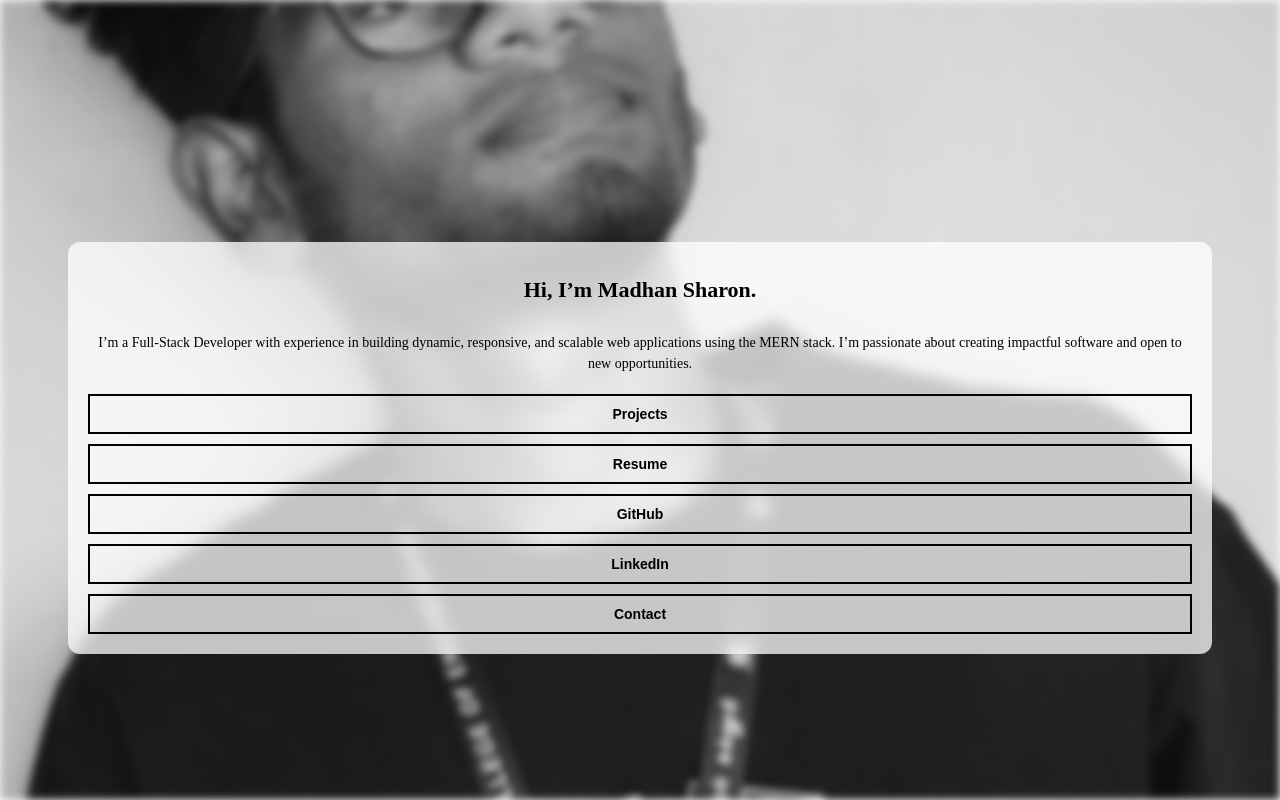
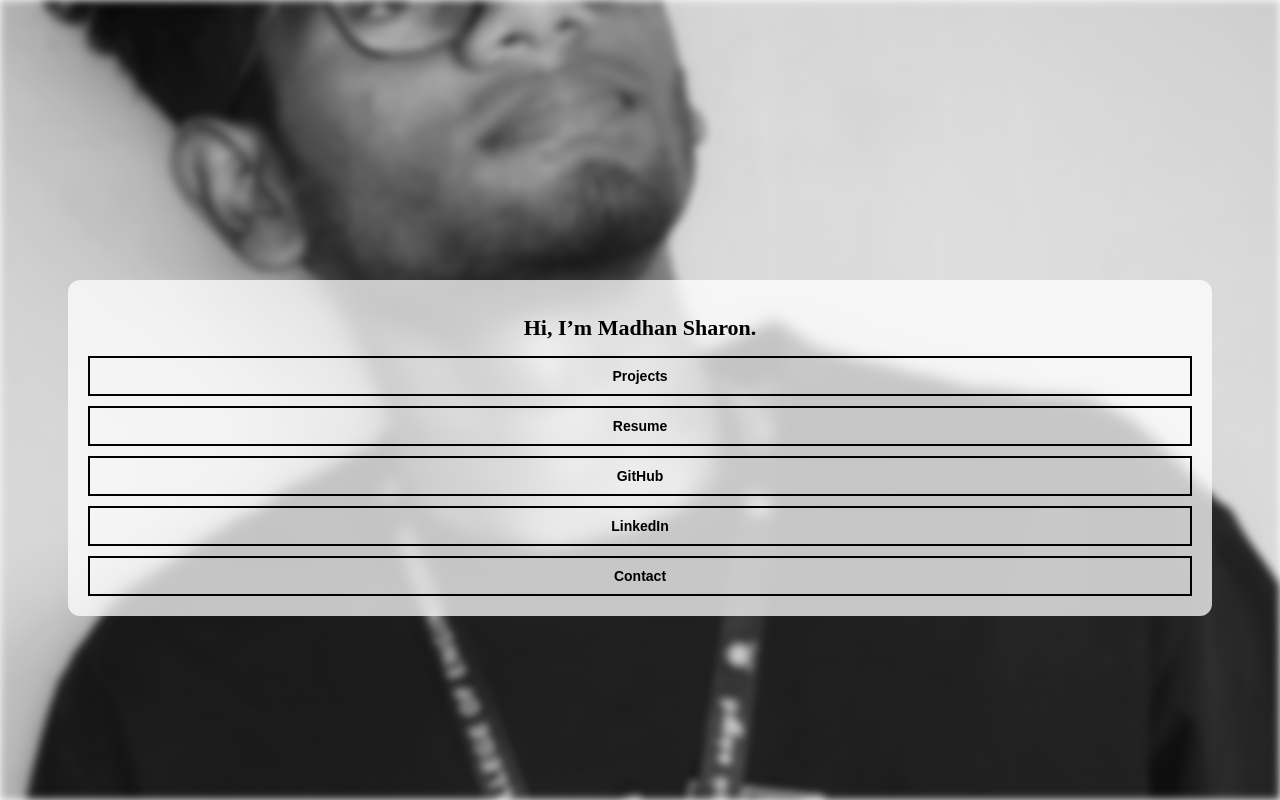
Before and after one commit to MADHANSHARON/my-portfolio, a React (Vite) app: page / in a window 1280 px wide. Shown: the top 800 px of the page. Built offline with nearby package versions, Linux system fonts and the light colour scheme.

Commit message:
initial commit

```diff
--- a/src/components/Hero.css
+++ b/src/components/Hero.css
@@ -148,8 +148,7 @@
   }
 
   .hero-right p {
-    font-size: 14px;
-    text-align: center;
+    display: none;
   }
 
   .buttons {
```
